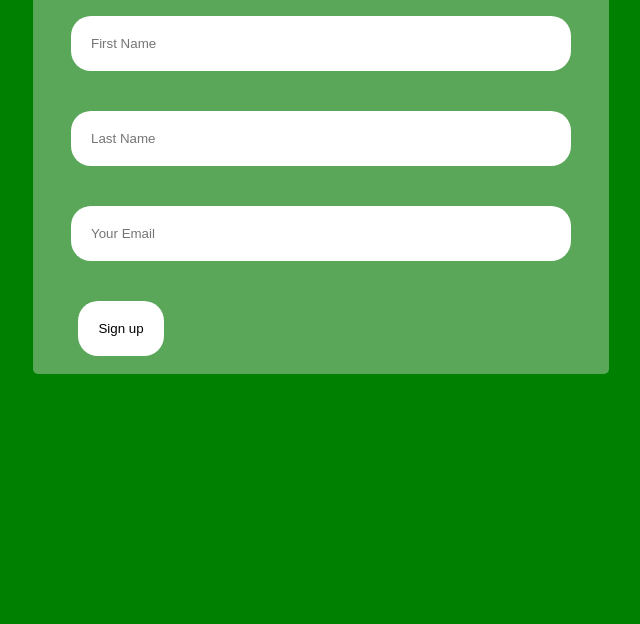
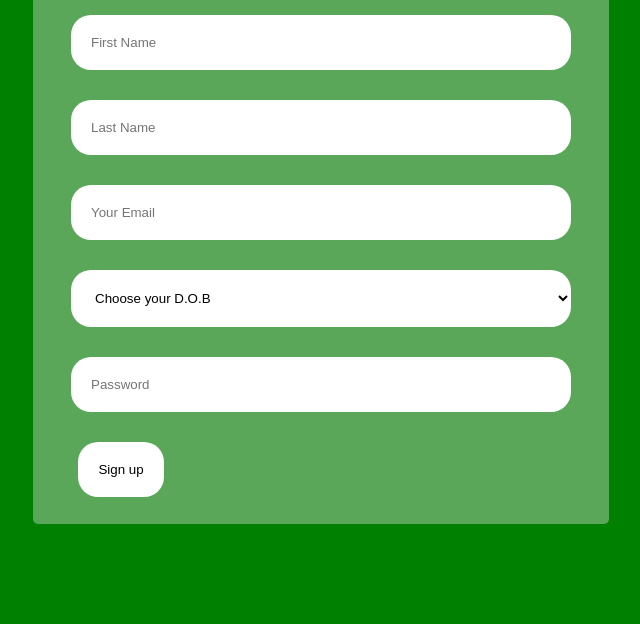
Before and after one commit to Sunday012/Sunday012.github.io, a plain HTML site: page index.html in a window 1280 px wide. Shown: the part 176-800 px from the top of the page, without its empty margins (317-957 px from the left). Drawn offline with Linux system fonts and the light colour scheme.

Commit message:
style for the new one

```diff
--- a/index.html
+++ b/index.html
@@ -13,6 +13,22 @@
             <input type="text" placeholder="First Name"/>
             <input type="text" placeholder="Last Name"/>
             <input type="text" placeholder="Your Email"/>
+            <select class="box2" id="months">
+                <option value="">Choose your D.O.B</option>
+                <option value="JANUARY">JANUARY</option>
+                <option value="">FEBRUARY</option>
+                <option value="">MARCH</option>
+                <option value="">APRIL</option>
+                <option value="">MAY</option>
+                <option value="">JUNE</option>
+                <option value="">JULY</option>
+                <option value="">AUGUST</option>
+                <option value="">SEPTEMBER</option>
+                <option value="">OCTOBER</option>
+                <option value="">NOVEMBER</option>
+                <option value="">DECEMBER</option>
+            </select>
+            <input type="text" placeholder="Password">
             <button class="btn1">Sign up</button>
         </div>
     </div>
--- a/style.css
+++ b/style.css
@@ -16,12 +16,12 @@ body{
     flex-direction: column;
     justify-content: center;
     align-items: center;
-    gap: 40px;
+    gap: 30px;
     margin-top: 100px;
     background-color: rgba(225, 225, 225, 0.4);
     padding: 30px;
     width: 45%;
-    height: 450px;
+    height: 600px;
     margin-left: 350px;
     border-radius: 5px;
 
@@ -54,3 +54,12 @@ h3{
     font-size: 30px;
     color: white;
 }
+.box2{
+    height: 100px;
+    width: 500px;
+    border-radius: 20px;
+    outline: 0;
+    border: 0;
+    background-color: white;
+    padding: 20px;
+}
```
